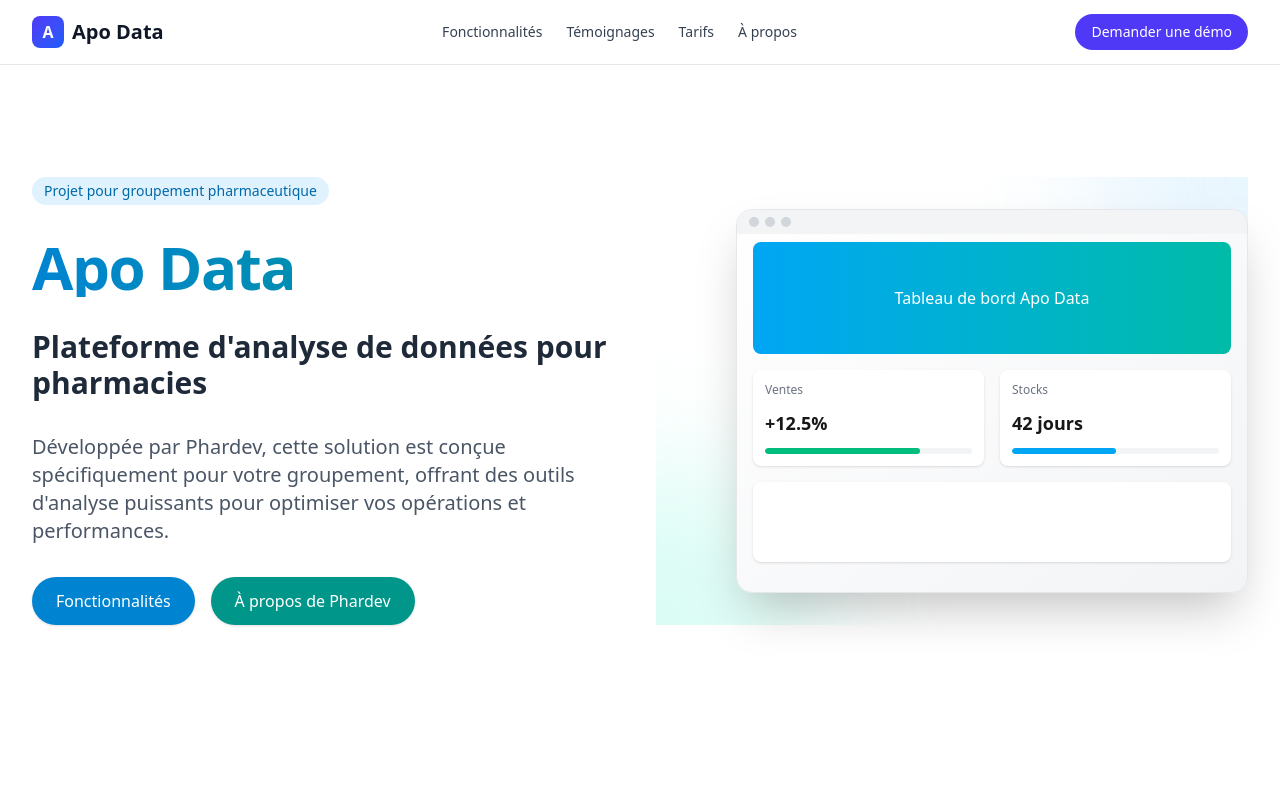
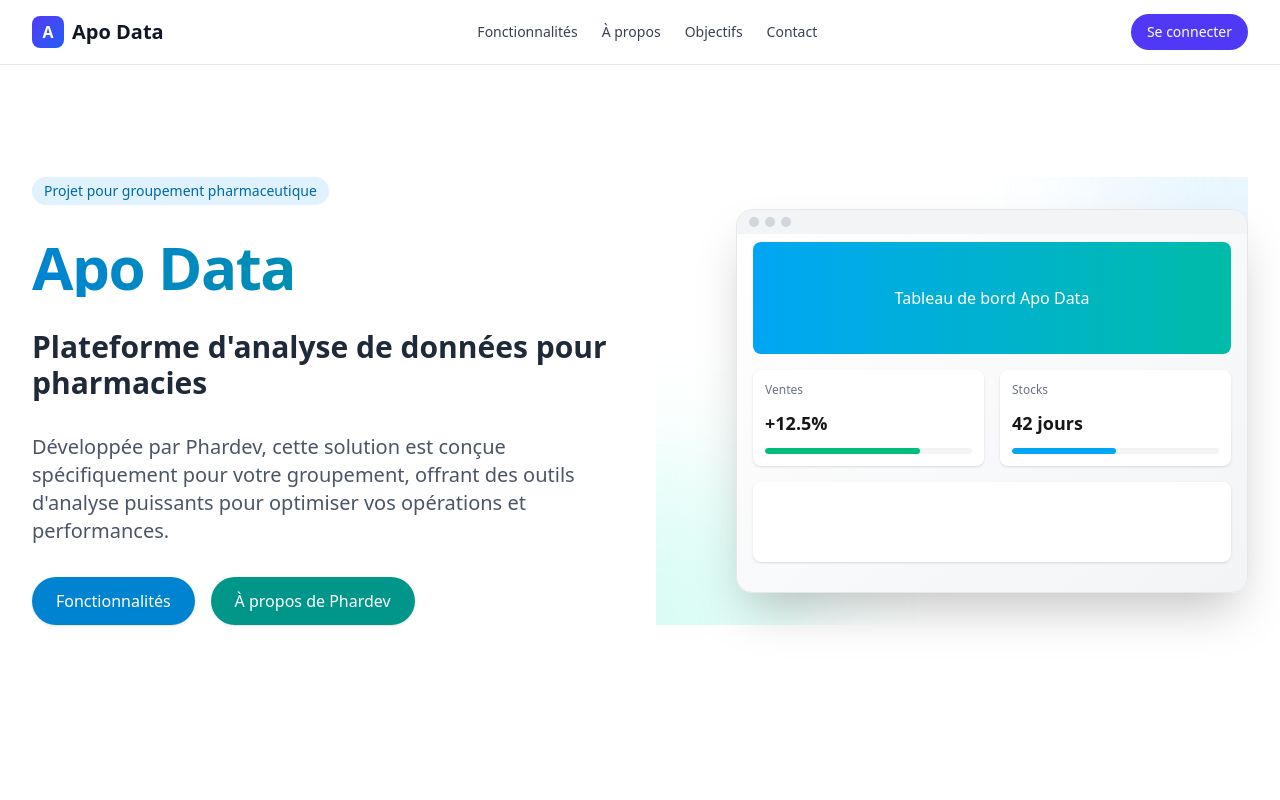
Before and after one commit to Piamias-Victor/git-github.com-Piamias-Victor-last, a Next.js app: page / in a window 1280 px wide. Shown: the top 800 px of the page. Built offline with nearby package versions, Linux system fonts and the light colour scheme.

Commit message:
Organize

```diff
--- a/src/app/layout.tsx
+++ b/src/app/layout.tsx
@@ -1,7 +1,8 @@
 import type { Metadata } from "next";
 import { Geist, Geist_Mono } from "next/font/google";
 import "./globals.css";
-import { Header } from "@/components/Header";
+import { Header } from "@/components/layout/Header";
+import { Footer } from "@/components/layout/Footer";
 
 // Load fonts
 const geistSans = Geist({
@@ -40,6 +41,9 @@ export default function RootLayout({
 
         {/* Main content */}
         {children}
+
+        {/* Global footer */}
+        <Footer />
       </body>
     </html>
   );
--- a/src/app/page.tsx
+++ b/src/app/page.tsx
@@ -1,9 +1,8 @@
-import { Hero } from "@/components/Hero";
-import { Features } from "@/components/Features";
-import { About } from "@/components/About";
-import { Objectives } from "@/components/Objectives";
-import { Contact } from "@/components/Contact";
-import { Footer } from "@/components/Footer";
+import { Hero } from "@/components/home/Hero";
+import { Features } from "@/components/home/Features";
+import { About } from "@/components/home/About";
+import { Objectives } from "@/components/home/Objectives";
+import { Contact } from "@/components/home/Contact";
 
 /**
  * Home Page Component
@@ -40,7 +39,6 @@ export default function Home() {
       </main>
 
       {/* Footer */}
-      <Footer />
     </div>
   );
 }
--- a/src/components/Footer.tsx
+++ b/src/components/layout/Footer.tsx
@@ -1,3 +1,5 @@
+import Link from "next/link";
+
 /**
  * Footer Component
  *
@@ -9,14 +11,14 @@ export function Footer() {
         <div className="max-w-7xl mx-auto py-8 px-4 sm:px-6 lg:px-8">
           <div className="md:flex md:items-center md:justify-between">
             <div className="flex justify-center md:justify-start">
-              <a href="/" className="flex items-center gap-2">
+              <Link href="/" className="flex items-center gap-2">
                 <div className="w-6 h-6 rounded-md bg-gradient-to-br from-sky-600 to-teal-600 flex items-center justify-center text-white font-bold text-xs">
                   A
                 </div>
                 <span className="text-sm font-semibold text-gray-900 dark:text-white">
                   Apo Data
                 </span>
-              </a>
+              </Link>
             </div>
 
             <div className="mt-4 md:mt-0">
--- a/src/components/Header.tsx
+++ b/src/components/layout/Header.tsx
@@ -1,3 +1,4 @@
+import Link from "next/link";
 import { FiMenu } from "react-icons/fi";
 
 /**
@@ -13,7 +14,7 @@ export function Header() {
         <div className="flex h-16 items-center justify-between">
           {/* Logo and brand name */}
           <div className="flex items-center">
-            <a href="/" className="flex items-center gap-2">
+            <Link href="/" className="flex items-center gap-2">
               {/* Logo placeholder - replace with actual logo */}
               <div className="w-8 h-8 rounded-lg bg-gradient-to-br from-indigo-600 to-blue-600 flex items-center justify-center text-white font-bold">
                 A
@@ -21,7 +22,7 @@ export function Header() {
               <span className="text-xl font-semibold text-gray-900 dark:text-white">
                 Apo Data
               </span>
-            </a>
+            </Link>
           </div>
 
           {/* Navigation links - desktop */}
@@ -29,24 +30,24 @@ export function Header() {
             <a href="#features" className="text-sm font-medium text-gray-700 hover:text-indigo-600 dark:text-gray-300 dark:hover:text-white transition-colors">
               Fonctionnalités
             </a>
-            <a href="#" className="text-sm font-medium text-gray-700 hover:text-indigo-600 dark:text-gray-300 dark:hover:text-white transition-colors">
-              Témoignages
+            <a href="#about" className="text-sm font-medium text-gray-700 hover:text-indigo-600 dark:text-gray-300 dark:hover:text-white transition-colors">
+              À propos
             </a>
-            <a href="#" className="text-sm font-medium text-gray-700 hover:text-indigo-600 dark:text-gray-300 dark:hover:text-white transition-colors">
-              Tarifs
+            <a href="#objectives" className="text-sm font-medium text-gray-700 hover:text-indigo-600 dark:text-gray-300 dark:hover:text-white transition-colors">
+              Objectifs
             </a>
-            <a href="#" className="text-sm font-medium text-gray-700 hover:text-indigo-600 dark:text-gray-300 dark:hover:text-white transition-colors">
-              À propos
+            <a href="#contact" className="text-sm font-medium text-gray-700 hover:text-indigo-600 dark:text-gray-300 dark:hover:text-white transition-colors">
+              Contact
             </a>
           </nav>
 
-          {/* Call to action button */}
+          {/* Login button */}
           <div className="flex items-center gap-3">
             <a
-              href="#demo"
+              href="#"
               className="hidden sm:inline-flex items-center justify-center px-4 py-2 rounded-full bg-indigo-600 text-white text-sm font-medium hover:bg-indigo-700 transition-colors duration-200"
             >
-              Demander une démo
+              Se connecter
             </a>
 
             {/* Mobile menu button - for simplicity not implementing full mobile menu */}
```
Also changed, not shown: src/components/home/About.tsx (renamed from src/components/About.tsx), src/components/home/Contact.tsx (renamed from src/components/Contact.tsx), src/components/home/Features.tsx (renamed from src/components/Features.tsx), src/components/home/Hero.tsx (renamed from src/components/Hero.tsx), src/components/home/Objectives.tsx (renamed from src/components/Objectives.tsx).
